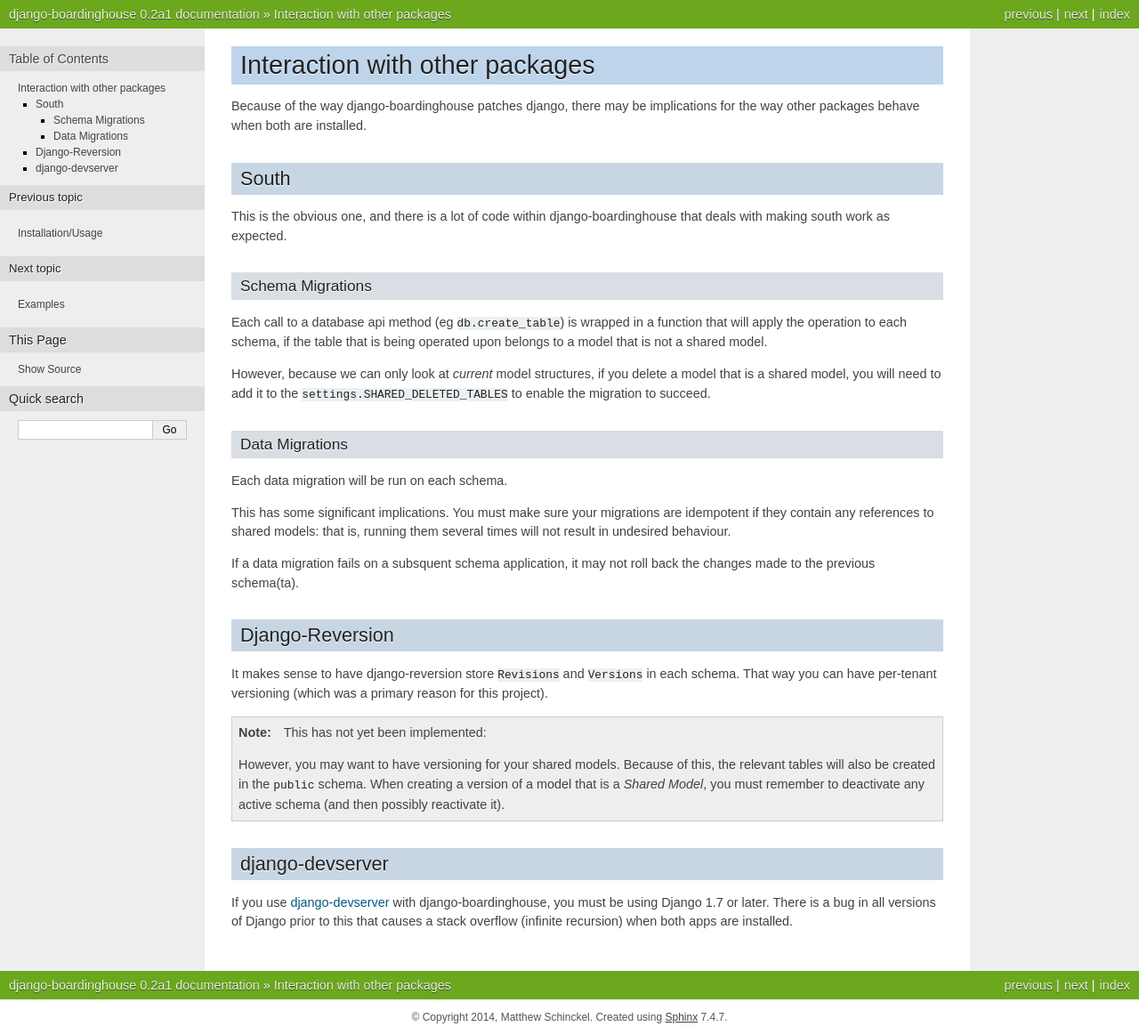
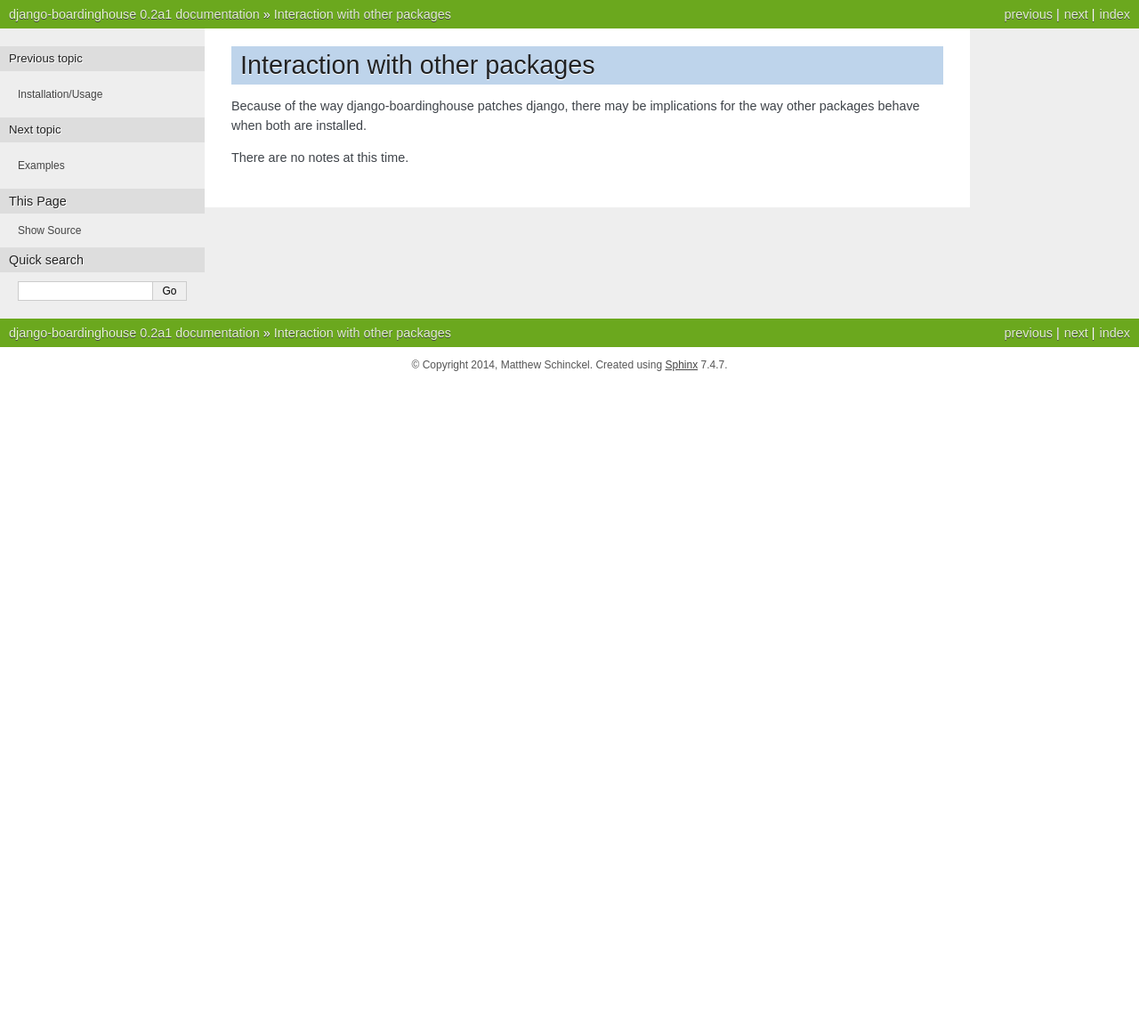
Before and after one commit to schinckel/django-boardinghouse, a Sphinx documentation site: the page built from docs/source/interactions.rst, in a window 1280 px wide. Shown: the whole page at 89% size. Built offline with Sphinx 7.4.7, drawn with Linux system fonts in a browser that asks for light colours; after the commit the page ends 900 px from its top, so only the background shows below that.

Commit message:
Remove interactions docs.
Add extra tox environment that tracks the 1.7.x release branch.

```diff
--- a/docs/source/interactions.rst
+++ b/docs/source/interactions.rst
@@ -4,38 +4,4 @@
 
 Because of the way django-boardinghouse patches django, there may be implications for the way other packages behave when both are installed.
 
-South
-=====
-
-This is the obvious one, and there is a lot of code within django-boardinghouse that deals with making south work as expected.
-
-Schema Migrations
------------------
-
-Each call to a database api method (eg ``db.create_table``) is wrapped in a function that will apply the operation to each schema, if the table that is being operated upon belongs to a model that is not a shared model.
-
-However, because we can only look at `current` model structures, if you delete a model that is a shared model, you will need to add it to the ``settings.SHARED_DELETED_TABLES`` to enable the migration to succeed.
-
-Data Migrations
----------------
-
-Each data migration will be run on each schema.
-
-This has some significant implications. You must make sure your migrations are idempotent if they contain any references to shared models: that is, running them several times will not result in undesired behaviour.
-
-If a data migration fails on a subsquent schema application, it may not roll back the changes made to the previous schema(ta).
-
-Django-Reversion
-================
-
-It makes sense to have django-reversion store ``Revisions`` and ``Versions`` in each schema. That way you can have per-tenant versioning (which was a primary reason for this project).
-
-.. note::
-  This has not yet been implemented:
-
-  However, you may want to have versioning for your shared models. Because of this, the relevant tables will also be created in the ``public`` schema. When creating a version of a model that is a `Shared Model`, you must remember to deactivate any active schema (and then possibly reactivate it).
-
-django-devserver
-================
-
-If you use `django-devserver`_ with django-boardinghouse, you must be using Django 1.7 or later. There is a bug in all versions of Django prior to this that causes a stack overflow (infinite recursion) when both apps are installed.
+There are no notes at this time.
```
Also changed, not shown: 1 other file.
